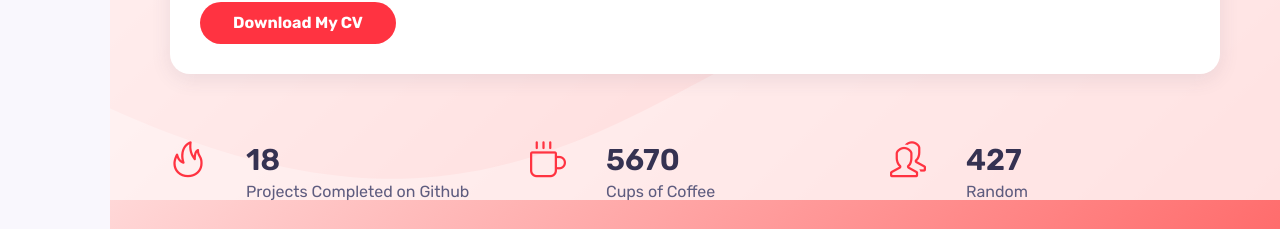
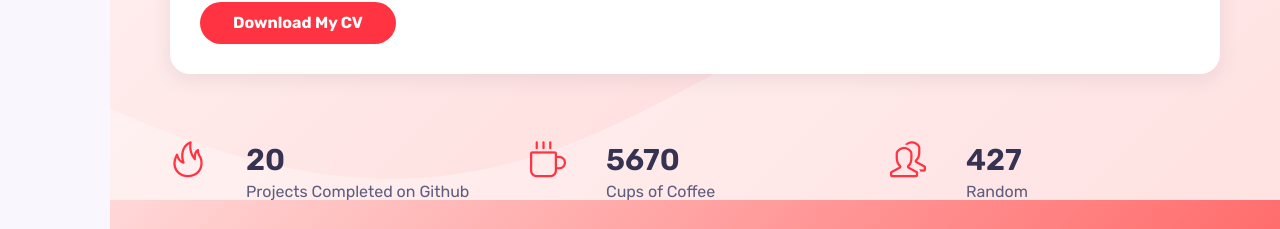
Before and after one commit to jamesmoraless/jamesmoraless.github.io, a React (Create React App) app: page / in a window 1280 px wide. Shown: the part 1400-1629 px from the top of the page. Built offline with nearby package versions, Linux system fonts and the light colour scheme.

Commit message:
formatting changes

```diff
--- a/src/components/about/AboutBox.jsx
+++ b/src/components/about/AboutBox.jsx
@@ -7,7 +7,7 @@ const AboutBox = () => {
                 <i className="about_icon icon-fire"></i>
 
                 <div>
-                    <h3 className="about_title">18</h3>
+                    <h3 className="about_title">20</h3>
                     <span className="about_subtitle">Projects Completed on Github</span>
                 </div>
 
--- a/src/components/projects/Projects.jsx
+++ b/src/components/projects/Projects.jsx
@@ -4,7 +4,7 @@ import GameOne from "../../assets/restoration_of_Eldya_pt2.PNG"
 import GameTwo from "../../assets/roll_a_ball.png"
 import GameThree from "../../assets/space_shooter.png"
 import WebOne from "../../assets/my_website.PNG"
-import WebTwo from "../../assets/wine_schedule.PNG"
+import WebTwo from "../../assets/wine_schedule_2.PNG"
 import WebThree from "../../assets/new_product_catalogued.PNG"
 import DataOne from "../../assets/stock_predictor.PNG"
 import DataTwo from "../../assets/PL_predictor_summary.PNG"
```
Also changed, not shown: src/assets/coming_soon.PNG, src/assets/wine_schedule_2.PNG (added).
